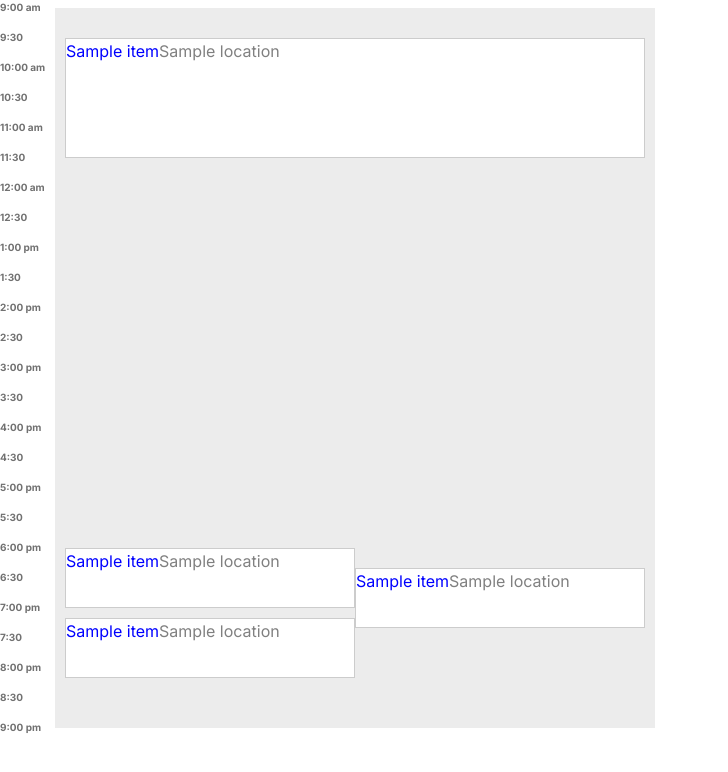
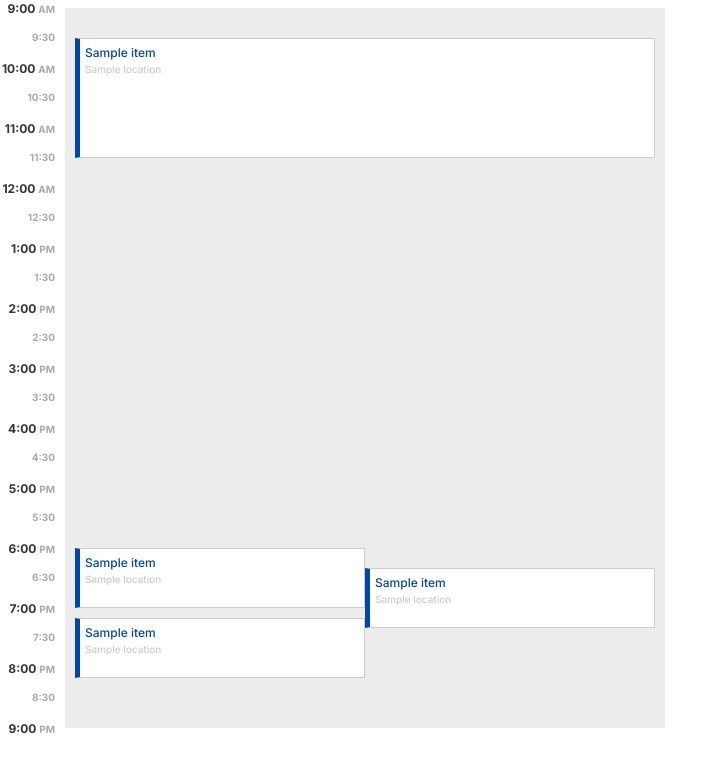
Before and after one commit to kiki-le-singe/puzzle-materials, a Next.js app: page / in a window 1280 px wide. Shown: the top 772 px of the page, without its empty margins (0-728 px from the left). Built offline with nearby package versions, Linux system fonts and the light colour scheme.

Commit message:
update styles

```diff
--- a/src/app/globals.css
+++ b/src/app/globals.css
@@ -34,26 +34,30 @@ body {
 }
 
 .time-slot {
+  display: flex;
+  justify-content: end;
   position: absolute;
-  color: #717171;
-  font-size: 10px;
+  color: #343434;
+  font-size: 12px;
   font-weight: bold;
   width: 100%;
+}
+
+.time-slot span {
+  text-transform: uppercase;
+}
+
+.half-hour,
+.time-slot span {
+  font-size: 10px;
+  color: #a9a9a9;
 }
 
 .timeslots-container {
   position: relative;
   height: 720px;
   width: 55px;
-}
-
-.events-container {
-  position: relative;
-  top: 8px;
-  height: 720px;
-  width: 600px;
-  padding: 0 10px;
-  background-color: #ececec;
+  margin-right: 10px;
 }
 
 .events-container {
@@ -70,21 +74,24 @@ body {
 }
 
 .event {
+  display: flex;
+  flex-direction: column;
   position: absolute;
   background-color: #fff;
-  color: #fff;
   border: 1px solid #ccc;
   display: flex;
+  border-left: 5px solid #0047ab;
+  box-sizing: border-box;
+  padding: 5px;
+  font-weight: 500;
 }
 
 .event-item {
-  color: blue;
+  color: #0047ab;
+  font-size: 12px;
 }
 
 .event-location {
-  color: grey;
+  color: #ccc;
+  font-size: 10px;
 }
-
-.event-event {
-  color: green;
-}
```
